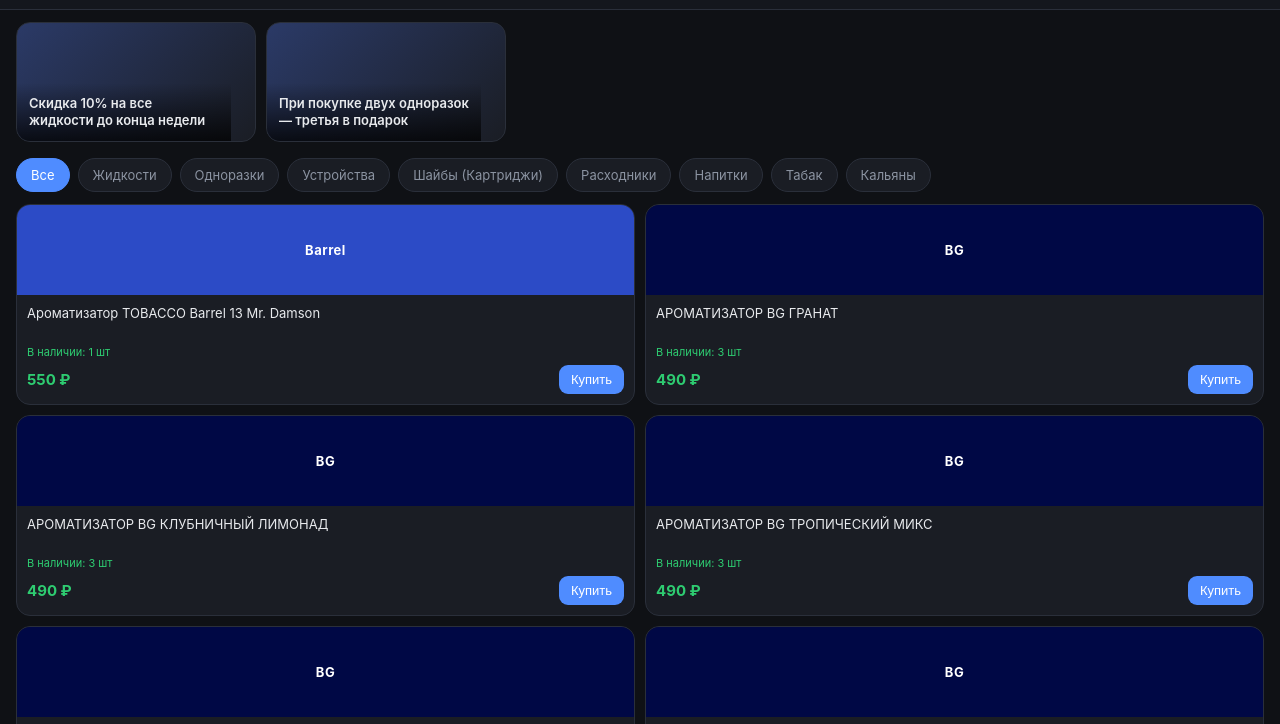
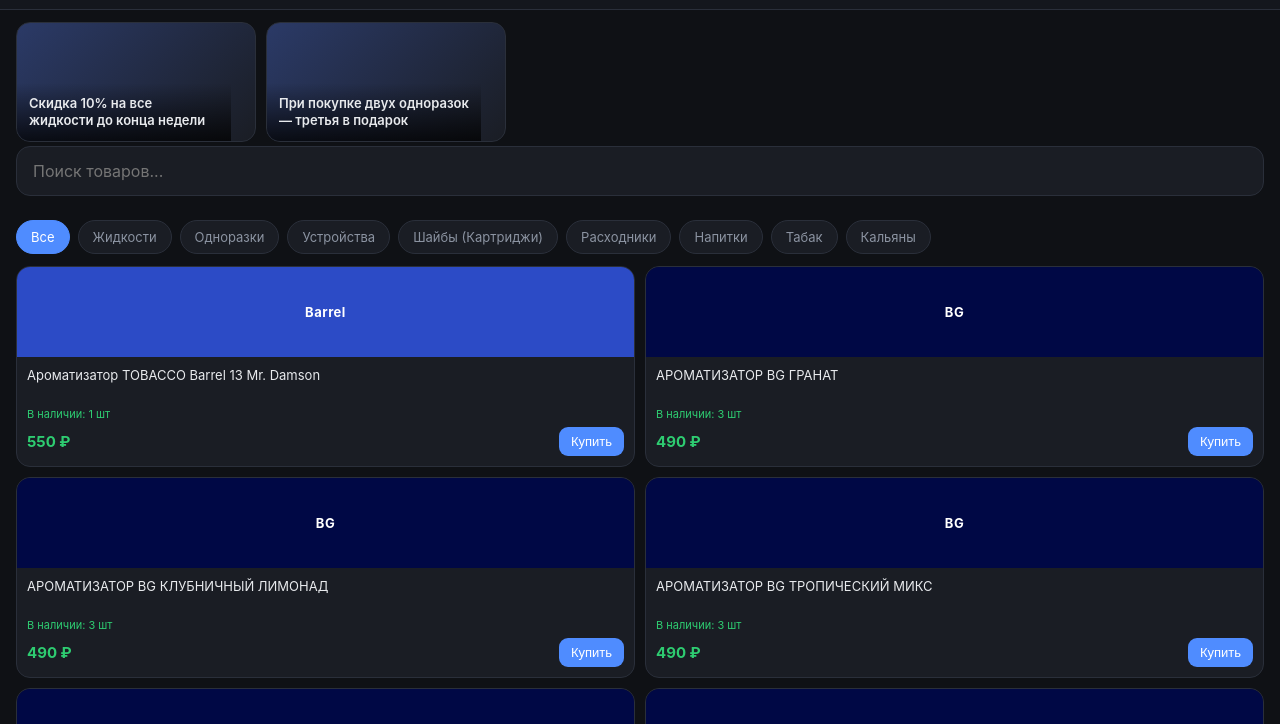
Before and after one commit to kattarra/kuper-shop, a plain HTML site: page index.html in a window 1280 px wide. Shown: the part 55-779 px from the top of the page. Drawn offline with Linux system fonts and the light colour scheme.

Commit message:
Add product search and fix filtered cart indexing

```diff
--- a/index.html
+++ b/index.html
@@ -53,6 +53,7 @@
   .admin-sec{margin-bottom:18px;border:1px solid var(--border);border-radius:12px;padding:14px;background:var(--card)} .admin-sec h3{margin:0 0 10px;font-size:14px;color:var(--gold)} .admin-sec .field:last-child{margin-bottom:0}
   .promo-admin{display:flex;gap:8px;align-items:center;padding:8px;border:1px solid var(--border);border-radius:10px;margin-bottom:8px;background:var(--card2)} .promo-admin img{width:60px;height:40px;object-fit:cover;border-radius:6px;background:#000} .promo-admin .pa-text{flex:1;font-size:12px;line-height:1.3;color:var(--muted)} .promo-admin .pa-del{background:var(--danger);border:none;color:#fff;border-radius:8px;padding:6px 10px;font-size:12px;cursor:pointer}
   .hint{font-size:11px;color:var(--muted);margin-top:4px;line-height:1.4}
+  .search-wrap{padding:0 16px 12px}.search-wrap input{width:100%;padding:14px 16px;border:1px solid var(--border);border-radius:14px;background:var(--card);color:var(--text);font:inherit;outline:none}.search-wrap input:focus{border-color:var(--accent)}
 </style>
 </head>
 <body>
@@ -69,6 +70,7 @@
 </header>
 
 <div class="promos" id="promos"></div>
+<div class="search-wrap"><input id="productSearch" type="search" placeholder="Поиск товаров..." autocomplete="off" aria-label="Поиск товаров" oninput="setSearch(this.value)"></div>
 <div class="cats" id="cats"></div>
 <div class="grid" id="grid"></div>
 
@@ -900,14 +902,15 @@ const DEFAULTS = {
 function loadSettings(){ try{ return Object.assign({}, DEFAULTS, JSON.parse(localStorage.getItem("ks_settings")||"{}")); } catch(e){ return {...DEFAULTS}; } }
 function saveSettings(s){ localStorage.setItem("ks_settings", JSON.stringify(s)); }
 let SETTINGS = loadSettings();
-let cart = {}; let activeCat = "Все"; let deliveryOn = true;
+let cart = {}; let activeCat = "Все"; let searchQuery = ""; let deliveryOn = true;
 const CATS = ["Все", ...Array.from(new Set(PRODUCTS.map(p=>p.cat)))];
 
 function renderHeader(){ document.querySelector("header h1").innerHTML = SETTINGS.shopName.replace("Shop","<span>Shop</span>"); const av = document.getElementById("avatar"); if(SETTINGS.avatar){ av.innerHTML = `<img src="${SETTINGS.avatar}" alt="">`; } else { av.textContent = SETTINGS.shopName.slice(0,2).toUpperCase(); av.style.background = "var(--accent)"; } }
 function renderPromos(){ const el = document.getElementById("promos"); if(!SETTINGS.promos.length){ el.style.display="none"; return; } el.style.display="flex"; el.innerHTML = SETTINGS.promos.map((p)=>`<div class="promo" onclick="toast('Акция!')">${p.img?`<img src="${p.img}" alt="">`:``}<div class="promo-text">${escapeHtml(p.text)}</div></div>`).join(""); }
 function renderCats(){ document.getElementById("cats").innerHTML = CATS.map(c=>`<div class="cat ${c===activeCat?'active':''}" onclick="setCat('${c}')">${c}</div>`).join(""); }
 function brandColor(b){ let hash = 0; for (let i = 0; i < b.length; i++) hash = b.charCodeAt(i) + ((hash << 5) - hash); const c = (hash & 0x00FFFFFF).toString(16).toUpperCase(); return '#' + "00000".substring(0, 6 - c.length) + c; }
-function renderGrid(){ const list = PRODUCTS.filter(p=>activeCat==="Все"||p.cat===activeCat); const el = document.getElementById("grid"); if(!list.length){ el.innerHTML = `<div class="empty">Нет товаров</div>`; return; } el.innerHTML = list.map((p,i)=>{ const inCart = cart[i]||0; const avail = p.stock - inCart; const out = avail<=0; return `<div class="card"><div class="thumb" style="background:${brandColor(p.brand)}">${escapeHtml(p.brand)}</div><div class="card-body"><div class="name">${escapeHtml(p.name)}</div><div class="stock ${out?'out':''}">${out?'Нет в наличии':'В наличии: '+avail+' шт'}</div><div class="row"><div class="price">${p.price} ₽</div><button class="add" ${out?'disabled':''} onclick="addToCart(${i})">${out?'Нет':'Купить'}</button></div></div></div>`; }).join(""); }
+function renderGrid(){ const q=searchQuery.trim().toLocaleLowerCase("ru"); const list=PRODUCTS.map((p,index)=>({p,index})).filter(x=>(activeCat==="Все"||x.p.cat===activeCat)&&(!q||x.p.name.toLocaleLowerCase("ru").includes(q))); const el=document.getElementById("grid"); if(!list.length){ el.innerHTML=`<div class="empty">${q?"Ничего не найдено":"Нет товаров"}</div>`; return; } el.innerHTML=list.map(({p,index})=>{ const inCart=cart[index]||0; const avail=p.stock-inCart; const out=avail<=0; return `<div class="card"><div class="thumb" style="background:${brandColor(p.brand)}">${escapeHtml(p.brand)}</div><div class="card-body"><div class="name">${escapeHtml(p.name)}</div><div class="stock ${out?'out':''}">${out?'Нет в наличии':'В наличии: '+avail+' шт'}</div><div class="row"><div class="price">${p.price} ₽</div><button class="add" ${out?'disabled':''} onclick="addToCart(${index})">${out?'Нет':'Купить'}</button></div></div></div>`; }).join(""); }
+function setSearch(value){ searchQuery=value; renderGrid(); }
 function setCat(c){ activeCat=c; renderCats(); renderGrid(); }
 function addToCart(i){ if((cart[i]||0) >= PRODUCTS[i].stock){ toast("Больше нет"); return; } cart[i] = (cart[i]||0)+1; updateBadge(); renderGrid(); toast("Добавлено"); }
 function updateBadge(){ document.getElementById("badge").textContent = Object.values(cart).reduce((a,b)=>a+b,0); }
```
